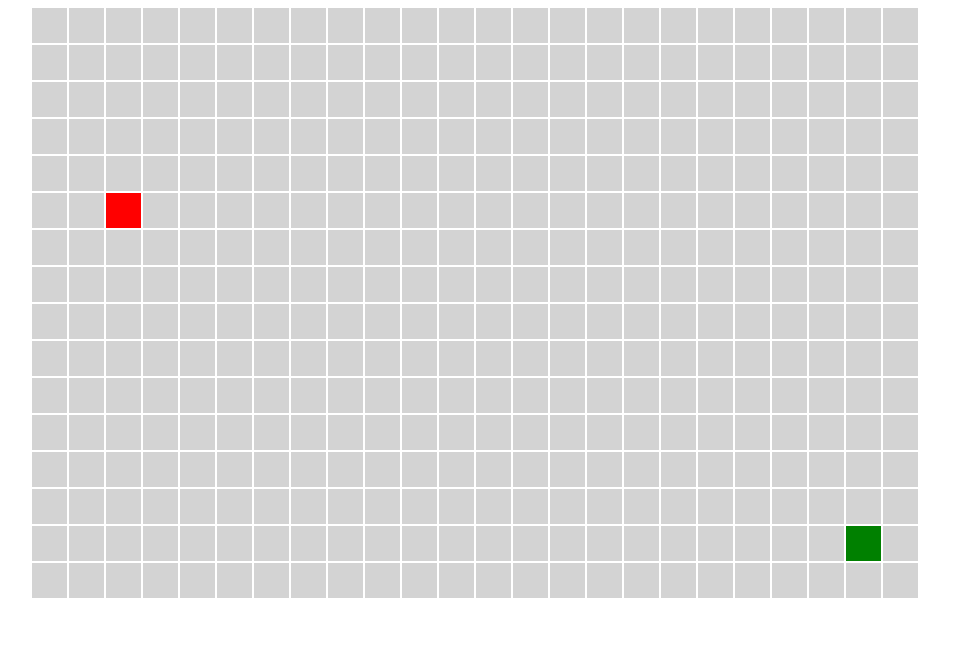
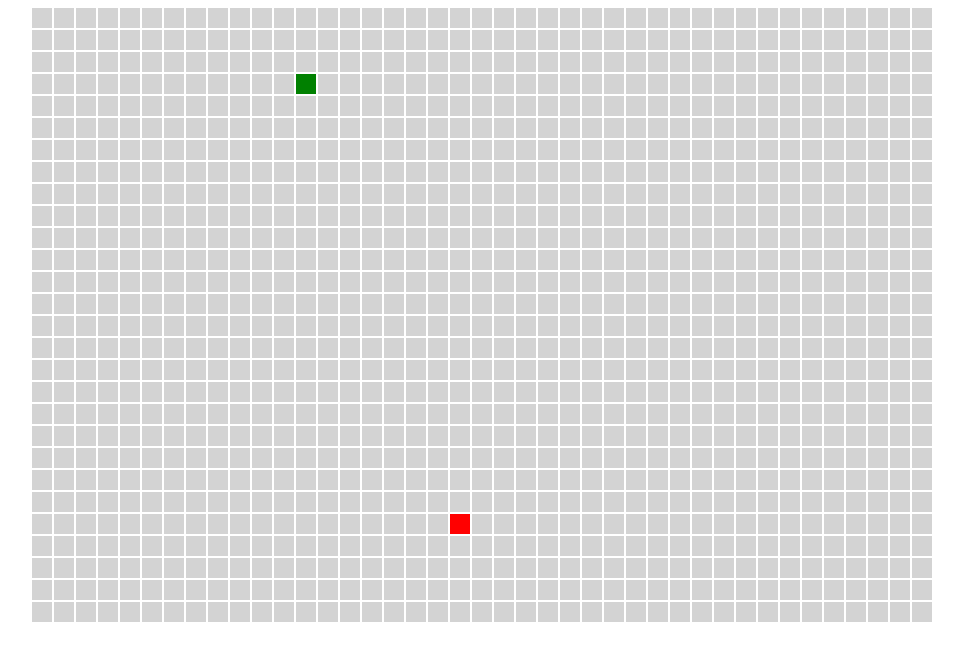
Before and after one commit to bhushan/path-finder-visualiser, a React (Create React App) app: page / in a window 1280 px wide. Shown: the top 660 px of the page, without its empty margins (158-1121 px from the left). Built offline with nearby package versions, Linux system fonts and the light colour scheme.

Commit message:
random start and end point

```diff
--- a/src/App.css
+++ b/src/App.css
@@ -5,6 +5,6 @@
 
 .grid {
     display: grid;
-    grid-template-columns: repeat(auto-fit, 35px);
+    grid-template-columns: repeat(auto-fit, 20px);
     grid-gap: 2px;
 }
--- a/src/App.tsx
+++ b/src/App.tsx
@@ -1,15 +1,6 @@
 import React from 'react';
 import Node from './components/Node';
 import './App.css'
-
-const BOARD_COL = 24;
-const BOARD_ROW = 16;
-
-const START_NODE_COL = 2;
-const START_NODE_ROW = 5;
-
-const FINISH_NODE_COL = 22;
-const FINISH_NODE_ROW = 14;
 
 const createNode = (col: number, row: number) => {
   return {
@@ -22,6 +13,10 @@ const createNode = (col: number, row: number) => {
 
 const range = (max: number) => Array.from(Array(max).keys())
 
+const randomNumber = (min: number, max: number) => {
+  return Math.floor(Math.random() * (max - min + 1) + min)
+}
+
 const grid = () => {
   return range(BOARD_ROW).map(row => {
     return range(BOARD_COL).map(col => {
@@ -29,6 +24,15 @@ const grid = () => {
     });
   });
 }
+
+const BOARD_COL = 41;
+const BOARD_ROW = 28;
+
+const START_NODE_COL = randomNumber(0, BOARD_COL);
+const START_NODE_ROW = randomNumber(0, BOARD_ROW);
+
+const FINISH_NODE_COL = randomNumber(0, BOARD_COL);
+const FINISH_NODE_ROW = randomNumber(0, BOARD_ROW);
 
 const App = () => {
   return (
```
